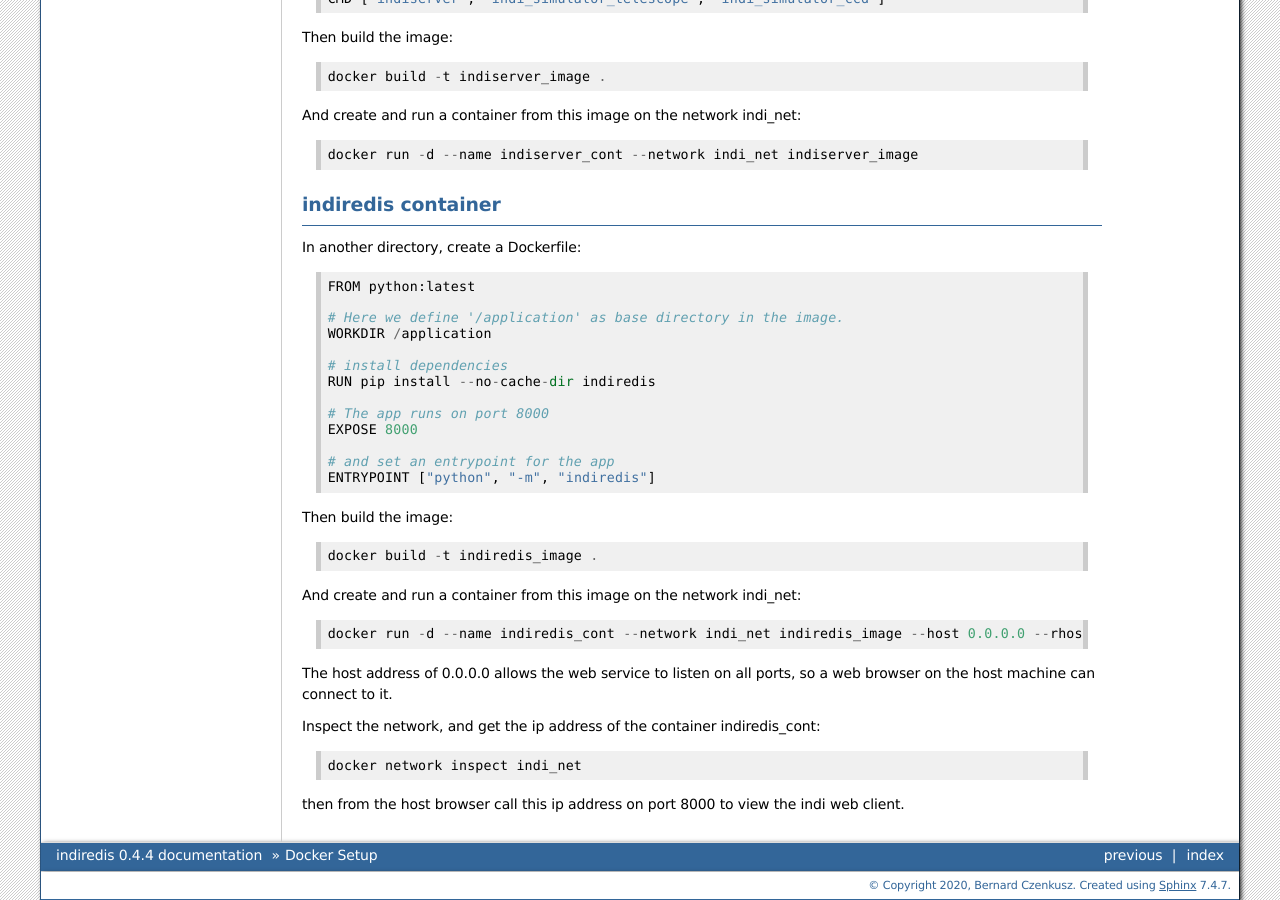
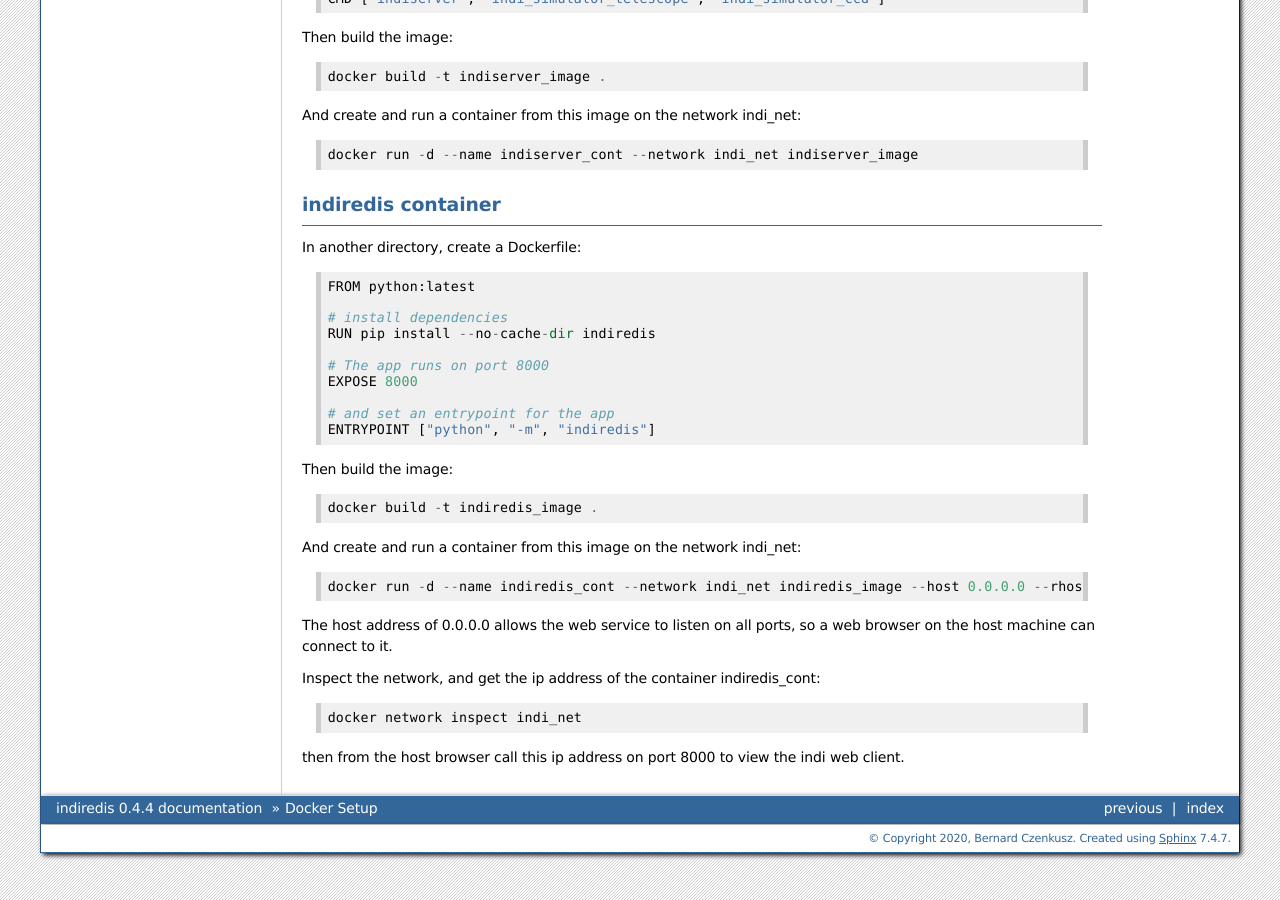
Before and after one commit to bernie-skipole/indi, a Sphinx documentation site: the page built from docs/source/usage/docker.rst, in a window 1280 px wide and 900 px high, scrolled down 731 px. Built offline with Sphinx 7.4.7, drawn with Linux system fonts in a browser that asks for light colours.

Commit message:
simplified dockerfile in docs

```diff
--- a/docs/source/usage/docker.rst
+++ b/docs/source/usage/docker.rst
@@ -59,9 +59,6 @@ In another directory, create a Dockerfile::
 
     FROM python:latest
 
-    # Here we define '/application' as base directory in the image.
-    WORKDIR /application
-
     # install dependencies
     RUN pip install --no-cache-dir indiredis
 
```
